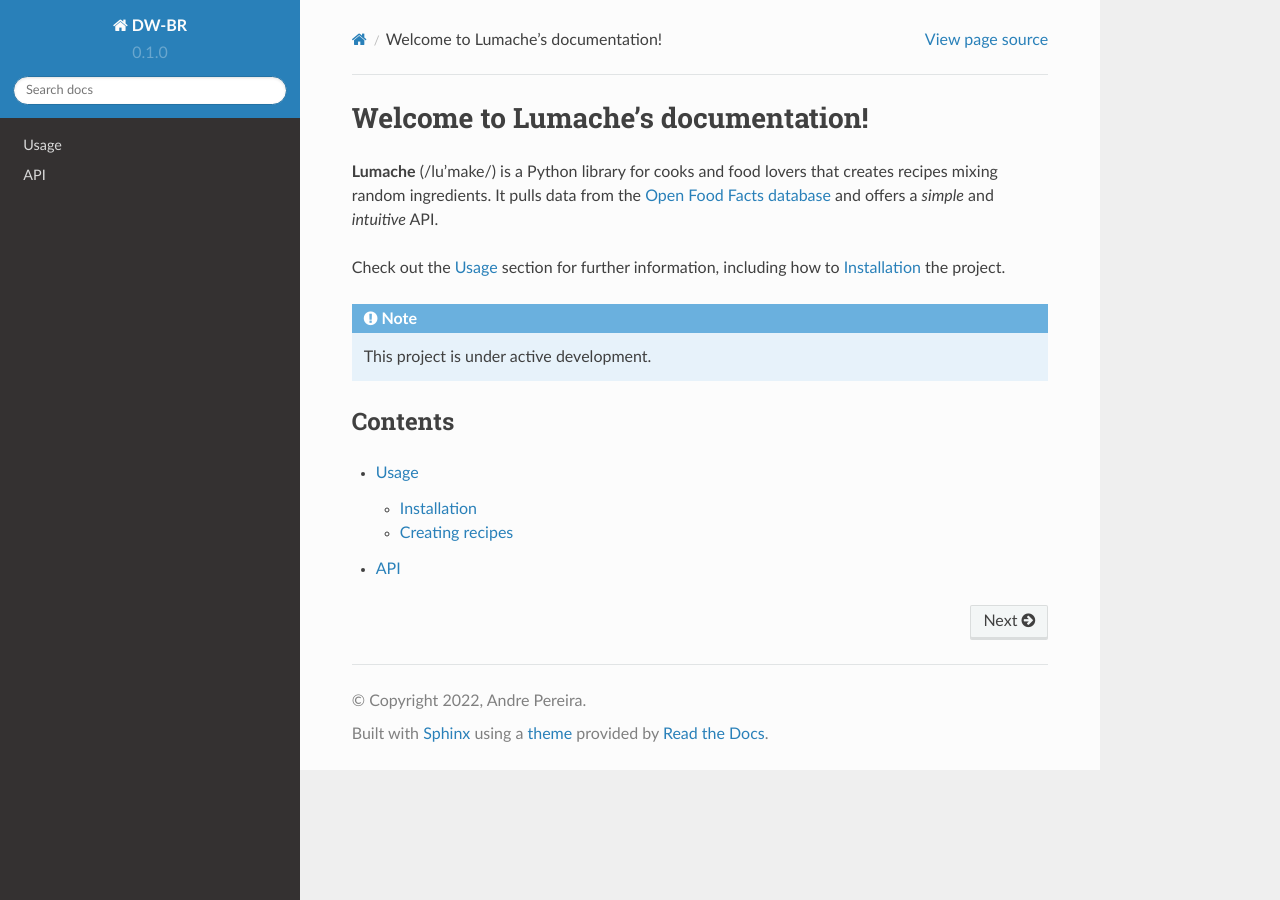
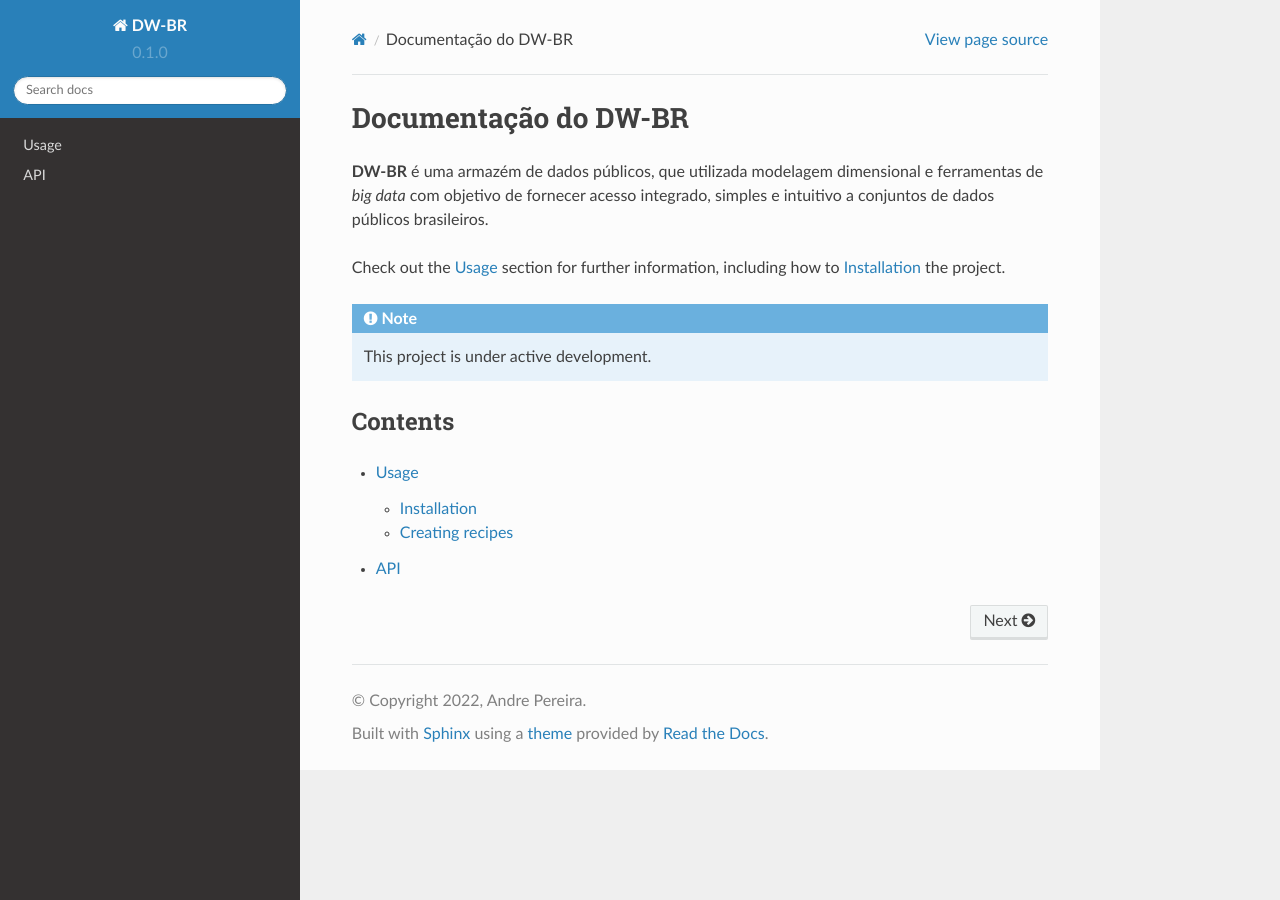
Before and after one commit to andrespp/dw-br, a Sphinx documentation site: the page built from docs/source/index.rst, in a window 1280 px wide. Built offline with Sphinx 7.4.7 and the Read the Docs theme 2.0.0, drawn with Linux system fonts in a browser that asks for light colours.

Commit message:
docs: update

```diff
--- a/docs/requirements-docs.txt
+++ b/docs/requirements-docs.txt
@@ -1,2 +1,3 @@
 sphinx>=4.0.0
 dask-sphinx-theme>=3.0.0
+myst-parser
--- a/docs/source/conf.py
+++ b/docs/source/conf.py
@@ -1,5 +1,4 @@
 # Configuration file for the Sphinx documentation builder.
-
 # -- Project information
 
 project = 'DW-BR'
@@ -17,6 +16,7 @@ extensions = [
     'sphinx.ext.autodoc',
     'sphinx.ext.autosummary',
     'sphinx.ext.intersphinx',
+    'myst-parser',
 ]
 
 intersphinx_mapping = {
--- a/docs/source/index.rst
+++ b/docs/source/index.rst
@@ -1,10 +1,9 @@
-Welcome to Lumache's documentation!
-===================================
+Documentação do DW-BR
+=====================
 
-**Lumache** (/lu'make/) is a Python library for cooks and food lovers
-that creates recipes mixing random ingredients.
-It pulls data from the `Open Food Facts database <https://world.openfoodfacts.org/>`_
-and offers a *simple* and *intuitive* API.
+**DW-BR** é uma armazém de dados públicos, que utilizada modelagem dimensional
+e ferramentas de *big data*  com objetivo de fornecer acesso integrado, simples
+e intuitivo a conjuntos de dados públicos brasileiros.
 
 Check out the :doc:`usage` section for further information, including
 how to :ref:`installation` the project.
```
Also changed, not shown: .readthedocs.yaml (added), docs/.readthedocs.yaml (deleted).
